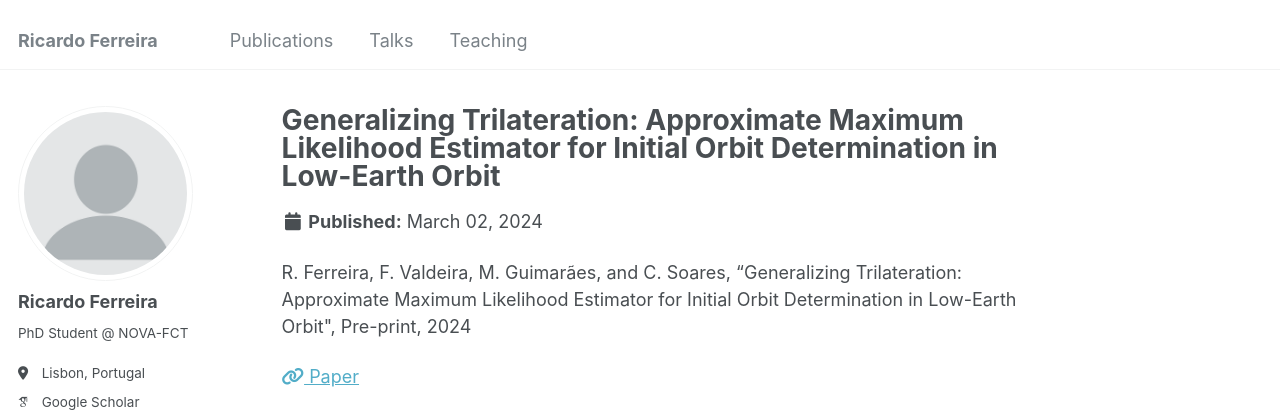
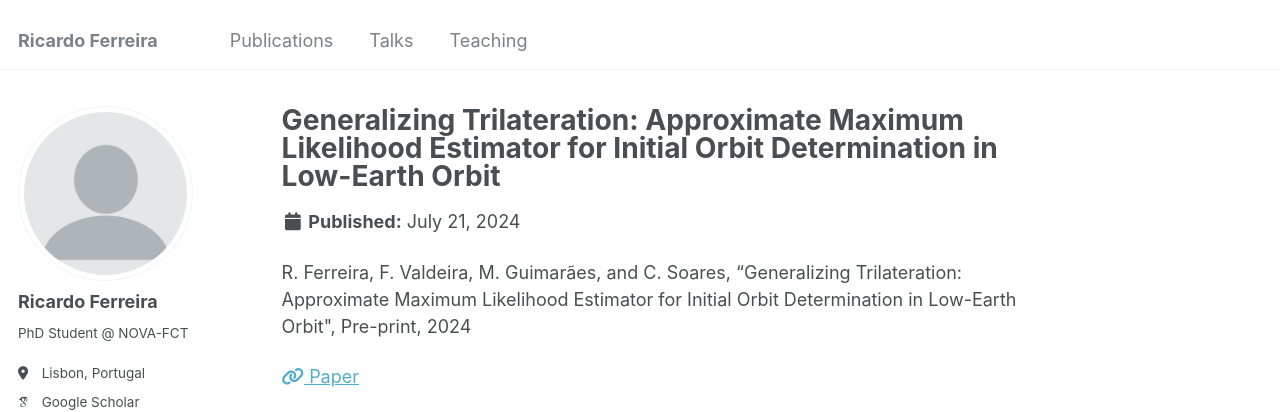
Before and after one commit to ricardojnf/ricardojnf.github.io, a Jekyll site: the page built from _publications/2024-07-21-generalizing-trilateration.md, in a window 1280 px wide and 900 px high. Shown: the top 412 px of the window. Built offline with Jekyll 4.4.1, drawn with Linux system fonts in a browser that asks for light colours; some web fonts are replaced.

Commit message:
Update and rename 2024-03-02-generalizing-trilateration.md to 2024-07-21-generalizing-trilateration.md

```diff
--- a/_publications/2024-03-02-generalizing-trilateration.md
+++ b/_publications/2024-07-21-generalizing-trilateration.md
@@ -1,9 +1,9 @@
 ---
 title: "Generalizing Trilateration: Approximate Maximum Likelihood Estimator for Initial Orbit Determination in Low-Earth Orbit"
 collection: publications
-permalink: /publication/2024-03-02-generalizing-trilateration
+permalink: /publication/2024-07-21-generalizing-trilateration
 excerpt: ''
-date: 2024-03-02
+date: 2024-07-21
 paperurl: ''
 citation: 'R. Ferreira, F. Valdeira, M. Guimarães, and C. Soares, “Generalizing Trilateration: Approximate Maximum Likelihood Estimator for Initial Orbit Determination in Low-Earth Orbit", Pre-print, 2024'
 paperoglink: 'https://arxiv.org/abs/2407.15180'
```
